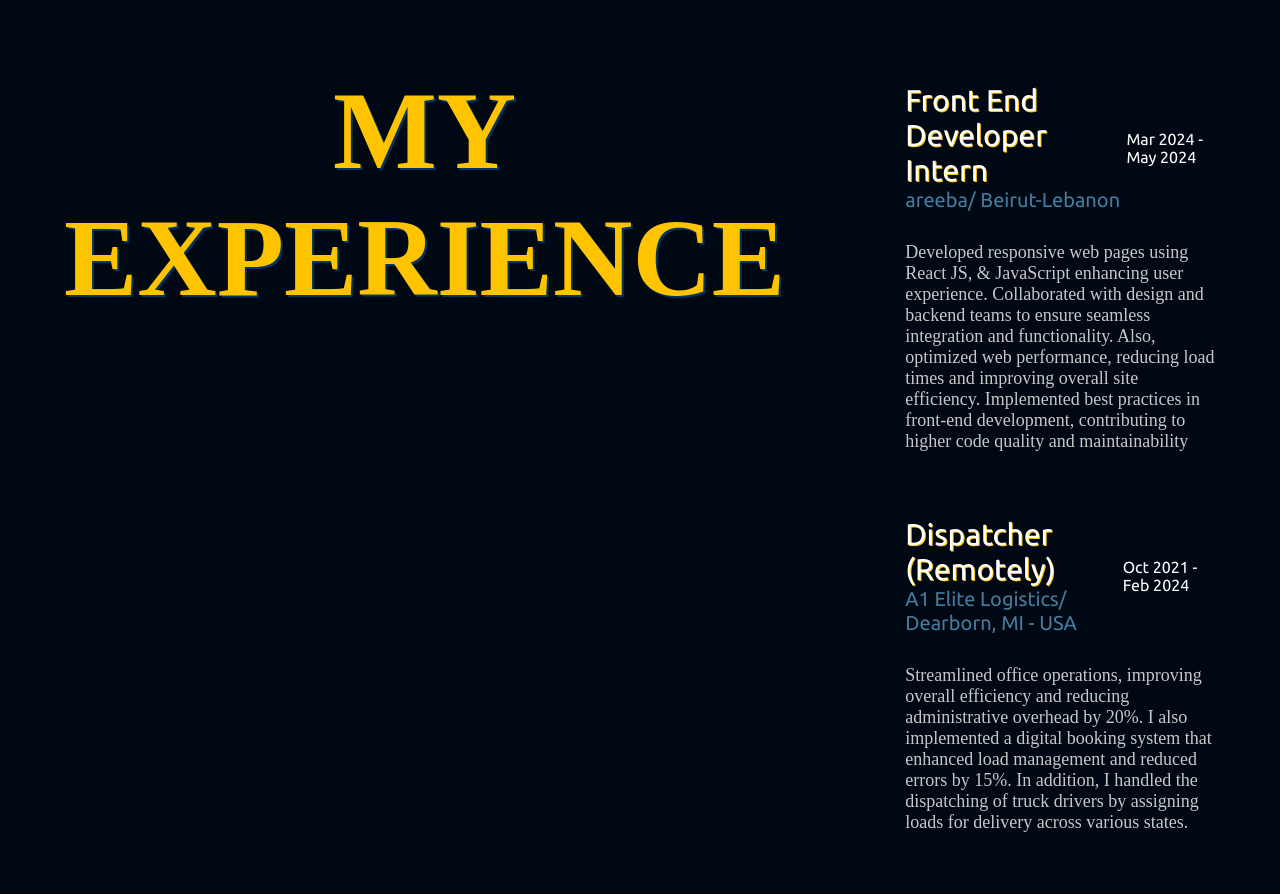
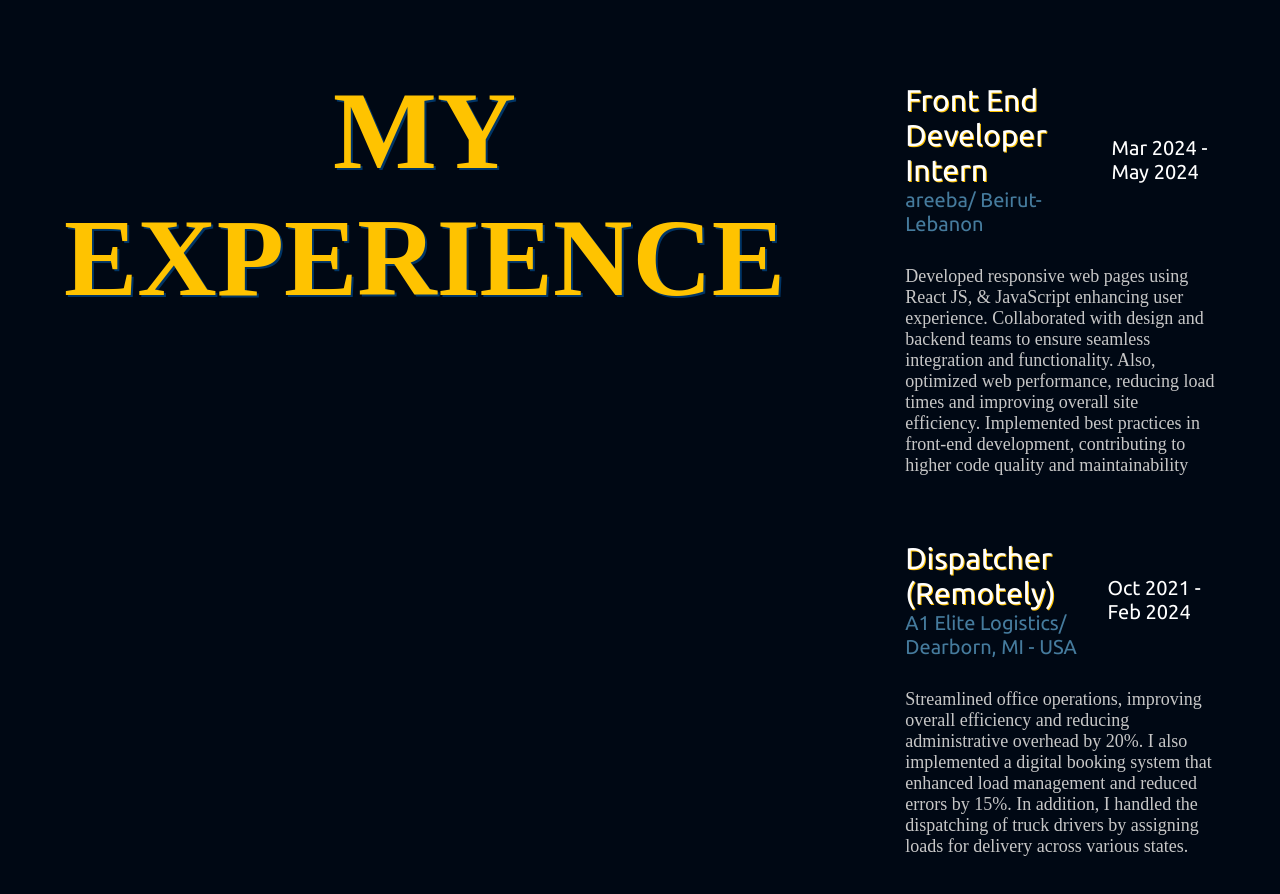
Before and after one commit to NayefGh/Portfolio, a React (Create React App) app: page /about2 in a window 1280 px wide. Shown: the part 1480-2374 px from the top of the page. Built offline with nearby package versions, Linux system fonts and the light colour scheme; a web font is replaced by a local one.

Commit message:
Initial commit

```diff
--- a/src/App.css
+++ b/src/App.css
@@ -741,7 +741,7 @@ hr {
 }
 .exp-title h5 {
   color: #ffffff;
-  font-size: 16px;
+  font-size: 20px;
   font-weight: 400;
 }
 .try {
```
